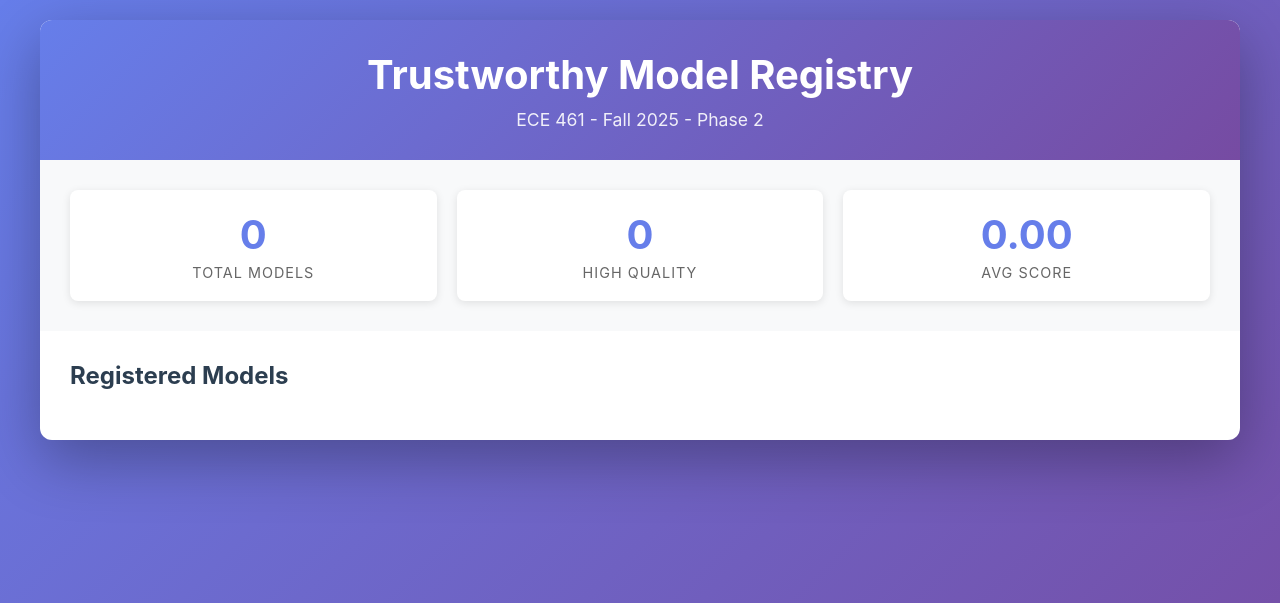
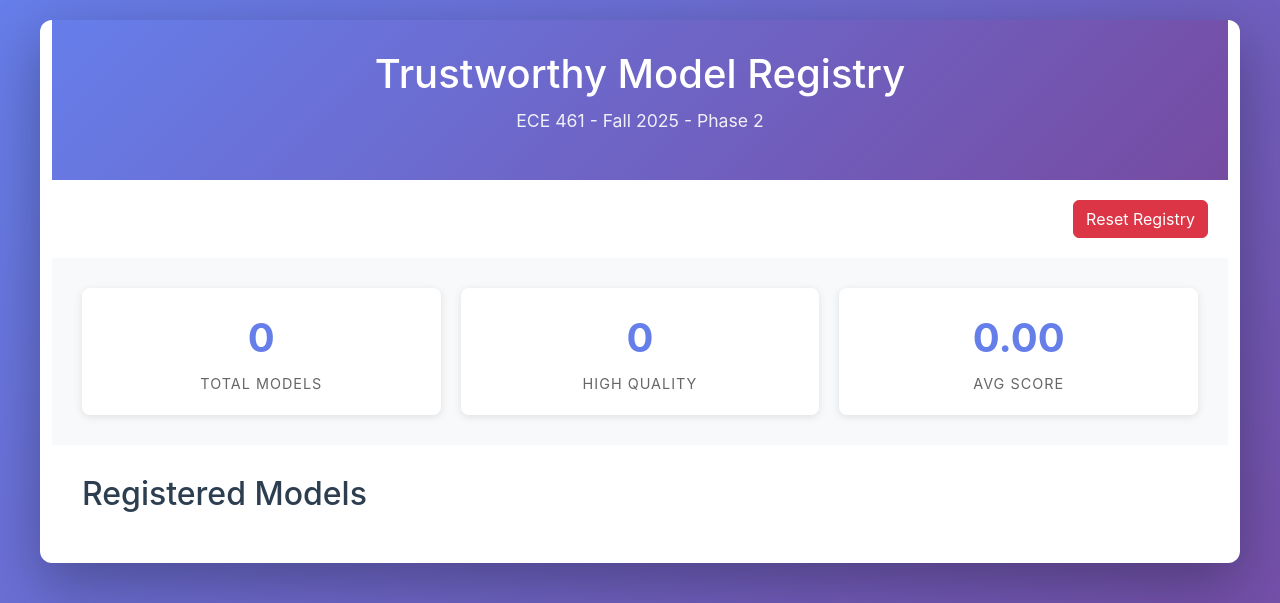
Before and after one commit to TristanG115/117-Phase-2-CLI, a FastAPI app: page / in a window 1280 px wide. Shown: the top 603 px of the page. Run offline with FastAPI, Linux system fonts and the light colour scheme.

Commit message:
functional reset endpoint & frontend

```diff
--- a/server.py
+++ b/server.py
@@ -10,7 +10,7 @@ from urllib.parse import unquote, urlparse
 from fastapi import FastAPI, HTTPException, Request, Response
 from fastapi.responses import HTMLResponse, JSONResponse
 from fastapi.templating import Jinja2Templates
-
+from handlers.registry_handler import init_registry, reset_registry
 from handlers import registry_handler
 
 # Garbage collection tuning
--- a/templates/index.html
+++ b/templates/index.html
@@ -4,6 +4,7 @@
 <head>
   <meta charset="UTF-8">
   <meta name="viewport" content="width=device-width, initial-scale=1.0">
+  <link rel="stylesheet" href="https://cdn.jsdelivr.net/npm/bootstrap@5.3.0/dist/css/bootstrap.min.css"/>
   <title>Trustworthy Model Registry - ECE 461 Phase 2</title>
   <style>
     * {
@@ -192,6 +193,12 @@
       <p class="subtitle">ECE 461 - Fall 2025 - Phase 2</p>
     </header>
 
+  <div style="padding: 20px; text-align:right;">
+    <button onclick="resetRegistry()" class="btn btn-danger">
+      Reset Registry
+    </button>
+  </div>
+
     <div class="stats">
       <div class="stat-card">
         <div class="stat-value">{{ models|length }}</div>
@@ -267,4 +274,24 @@
   </div>
 </body>
 
+<script>
+    async function resetRegistry() {
+        if (!confirm("Are you sure? This will delete ALL stored models.")) {
+            return false;
+        }
+
+        const response = await fetch("/reset", { method: "DELETE" });
+
+        if (response.ok) {
+            alert("Registry reset successfully.");
+            location.reload();
+        } else {
+            alert("Failed to reset registry.");
+        }
+
+        return false;
+    }
+</script>
+
+
 </html>
```
